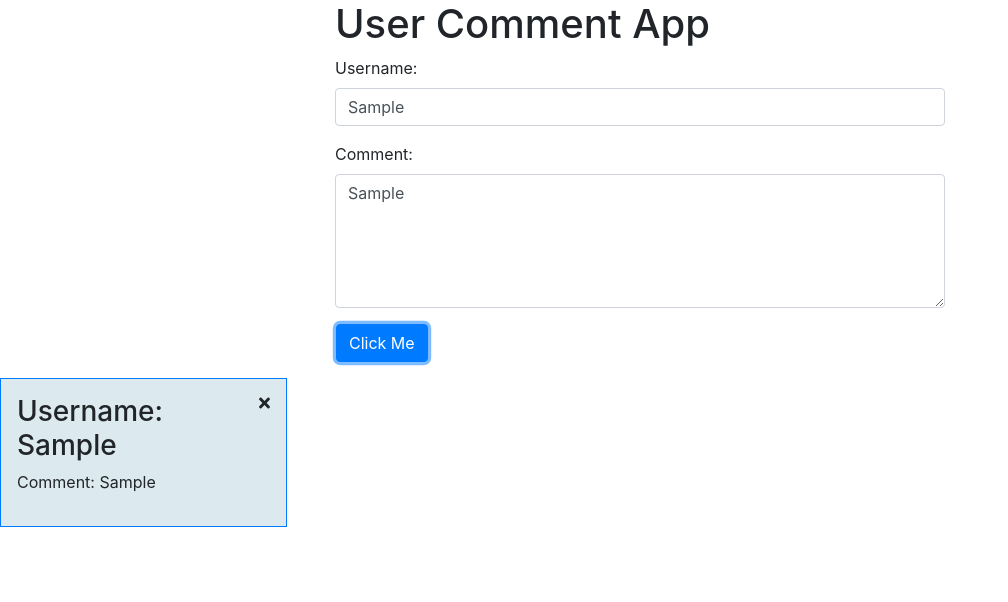
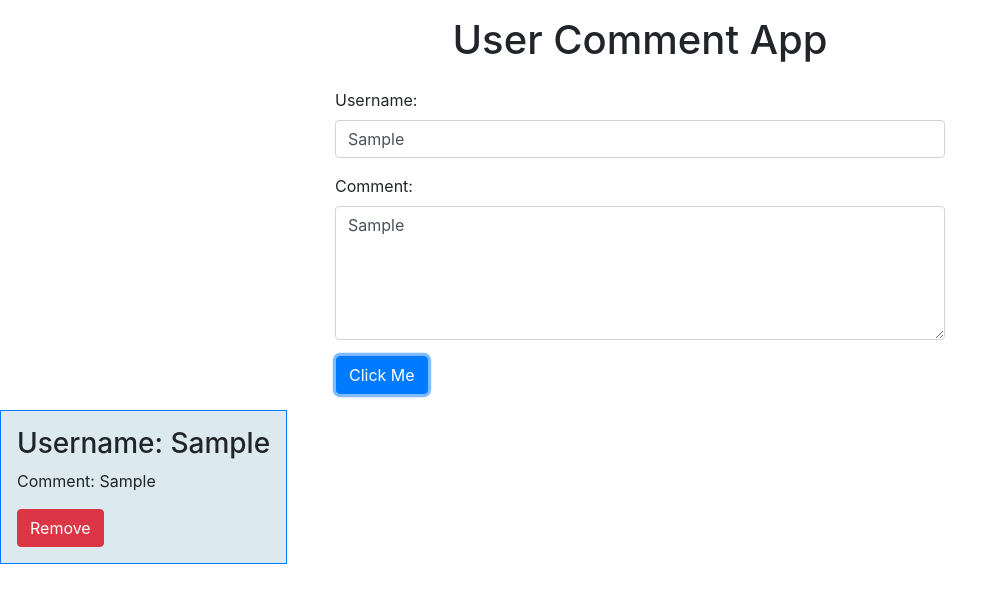
Before and after one commit to jasonyee1776/comment-app, a plain HTML site: page index.html in a window 1280 px wide. Both pictures are taken after typing "Sample", "Sample" into the empty fields and a click on the button "Click Me". Shown: the whole page, without its empty margins (0-1008 px from the left). Drawn offline with nearby package versions, Linux system fonts and the light colour scheme.

Commit message:
updated user comment with 'remove' button functionality

```diff
--- a/index.html
+++ b/index.html
@@ -24,8 +24,8 @@
 <body>
 	<!-- user input section of comment app -->
 	<form class="mx-auto w-50">
-		 <div class="d-inline-block col-sm-12">
-		 		<h1>User Comment App</h1>
+		 <div class="d-inline-block col-sm-12 py-3">
+		 		<h1 class="text-center">User Comment App</h1>
 		 </div>
 		  <div class="form-group d-block col-sm-12">
 		    	<label for="usernameInput">Username:</label>
@@ -41,7 +41,6 @@
 	</form>
 
 
-
 	<!-- display user input -->
 
 
--- a/js/main.js
+++ b/js/main.js
@@ -1,6 +1,7 @@
+// store submit button
 var submitButton = document.getElementById("submit-button");
 
-//funtion displaying username and user comment when button is clicked
+// Display username inout and  comment input when submit button is clicked
  submitButton.addEventListener("click", function(e) {
 	// prevent button default behavior of resetting page after button-click
 	e.preventDefault();
@@ -10,17 +11,18 @@ var submitButton = document.getElementById("submit-button");
 	// store COMMENT in var
 	var comment = document.querySelector("textarea").value;
 
+
 	// Prevent user input from empty submissions
-	if (username==null || username=="" || comment==null || comment=="" ) {
-		alert("Please enter a response");
+	if ((username==null || username=="") && (comment==null || comment=="" )) {
+		alert("Please enter a Username and Comment");
+		return false;
+	} else if (username==null || username=="") {
+		alert("Don't forget your Username!");
+		return false;
+	}  else if (comment==null || comment=="") {
+		alert("Please fill in a Comment!");
 		return false;
 	}
-
-
-	// store element DISPLAYING USERNAME and COMMENT
-	var displayUsername= document.getElementById("display-username")
-	var displayComment = document.getElementById("display-comment")
-
 
 	// create the parent DIV element
 	var newDiv = document.createElement("div");
@@ -28,27 +30,17 @@ var submitButton = document.getElementById("submit-button");
 	// create  username (h3) and comment (p) elements onto page
 	var newH3 = document.createElement("h3");
 	var newP = document.createElement("p");
-
+	var removeButton = document.createElement("button");
 
 	// update USERNAME and COMMENT input
 	newH3.textContent = "Username: " + username;
 	newP.textContent = "Comment: " + comment;
-
-
-	// create icon
-	var closeIcon = document.createElement("i");
-	// give font-awesome class to create "x" icon
-	closeIcon.classList.add("fas", "fa-times");
-	// float icon to right of newDIv
-	closeIcon.style.cssFloat = "right";
-	// make mouse a pointer when hovering icon
-	closeIcon.style.cursor = "pointer";
-
+	removeButton.textContent = "Remove";
 
 	// append elemets to newDiv
-	newDiv.appendChild(closeIcon);
 	newDiv.appendChild(newH3);
 	newDiv.appendChild(newP);
+	newDiv.appendChild(removeButton);
 
 	// append newDiv to body
 	document.body.appendChild(newDiv);
@@ -57,19 +49,16 @@ var submitButton = document.getElementById("submit-button");
 	newDiv.classList.add("d-inline-block", "border", "border-primary", "border-3" , "border-circle", "p-3")
 	// add background color to newDiv
 	newDiv.style.backgroundColor = "#DCEAEF";
+	// add class to remove button
+	removeButton.classList.add("btn", "btn-danger");
+	// add id to remove button
+	removeButton.id = "remove";
 
-	// logic when you click x, it closes new message box
-	closeIcon.addEventListener("click", function(event) {
-		if (event.target.tagName == "div") {
-			if (event.target.className=="fa-times") {
-				body.removeChild(newDiv);
-			}
+	// logic when you click remove button,  message box
+	removeButton.addEventListener("click", function(event) {
+		if (event.target.id=="remove") {
+			document.body.removeChild(newDiv);
 		}
-		// newDiv.parentNode.removeChild(newDiv);
-		// newDiv.removeChild();
-		// newDiv.style.display = "none";
-		// newDiv.classList.add("d-none");
-		// newDiv.parentNode.removeChild(closeIcon);
 	});
 
 });
```
